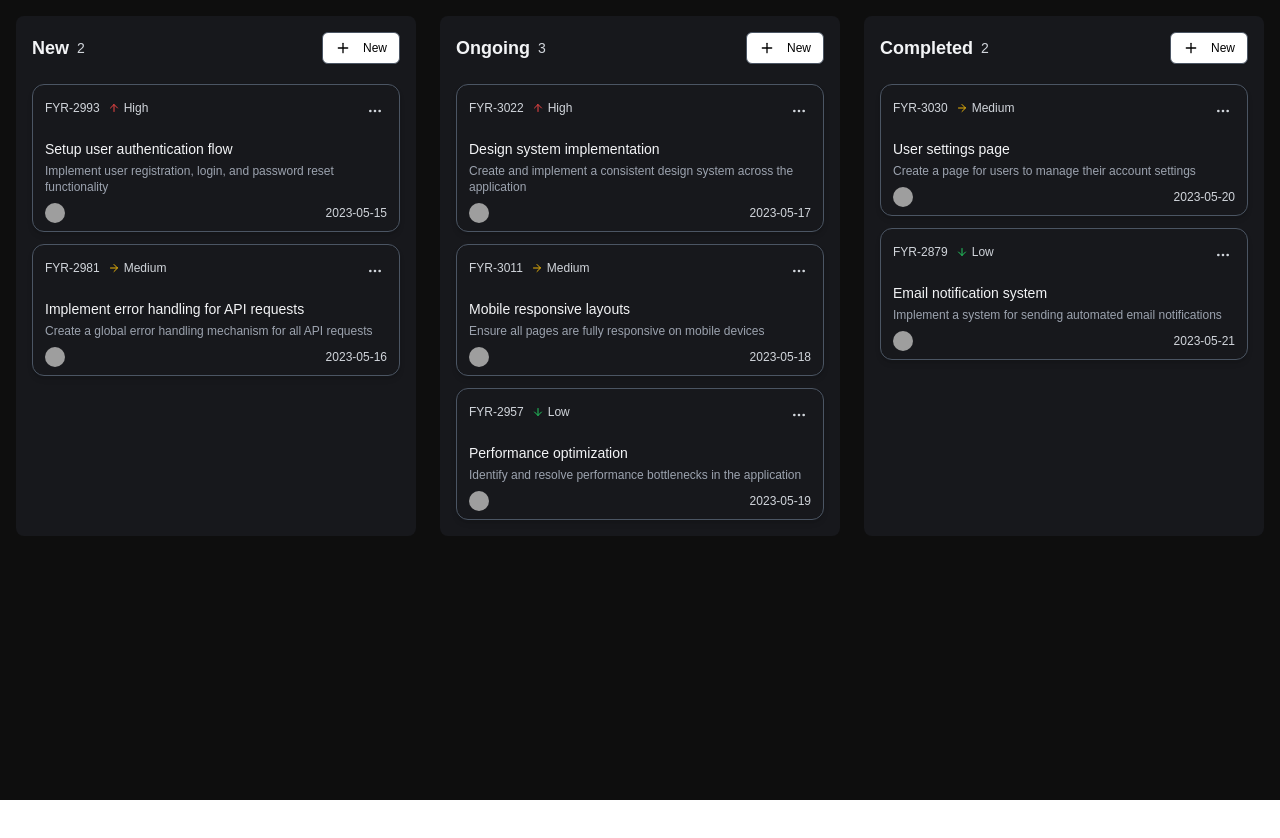
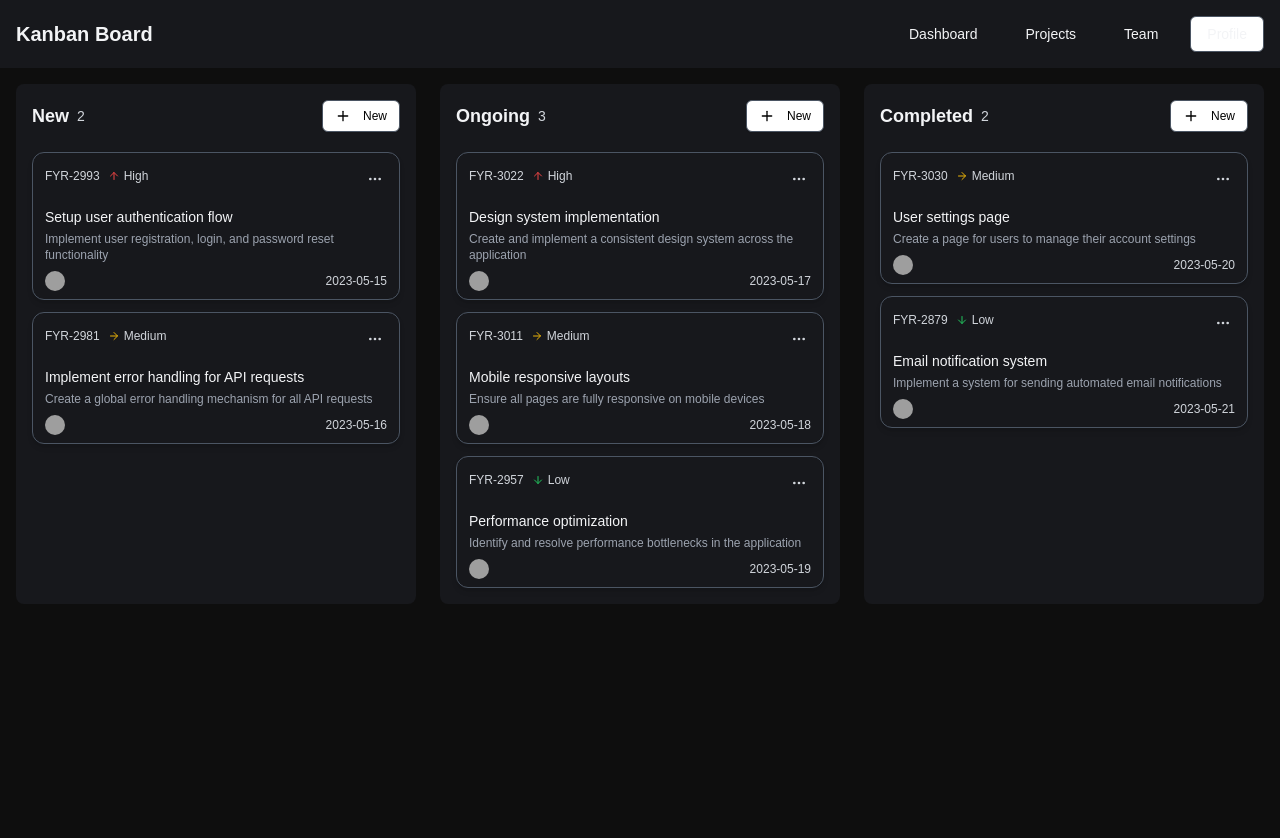
Before and after one commit to Arpit-Kumar231/Peakflow-assign, a Next.js app: page / in a window 1280 px wide. Shown: the top 838 px of the page. Before the commit the page ends 800 px from the top, so only its background shows below. Built offline with nearby package versions, Linux system fonts and the light colour scheme; grey boxes are pictures that could not be loaded.

Commit message:
Added a Navbar

```diff
--- a/components/mainPage.tsx
+++ b/components/mainPage.tsx
@@ -35,6 +35,7 @@ import {
   ArrowDown,
   Plus,
 } from "lucide-react";
+import { Navbar } from "./navbar";
 
 type Priority = "high" | "medium" | "low";
 
@@ -197,6 +198,8 @@ export default function KanbanBoard() {
   ];
 
   return (
+    <div>
+    <Navbar />
     <DragDropContext onDragEnd={onDragEnd}>
       <div className="min-h-screen bg-[#0e0e0e] p-4">
         <div className="grid grid-cols-1 gap-6 md:grid-cols-2 lg:grid-cols-3">
@@ -375,5 +378,6 @@ export default function KanbanBoard() {
         </DialogContent>
       </Dialog>
     </DragDropContext>
+    </div>
   );
 }
--- /dev/null
+++ b/components/navbar.tsx
@@ -0,0 +1,28 @@
+import Link from 'next/link'
+import { Button } from "@/components/ui/button"
+
+export function Navbar() {
+  return (
+    <nav className="bg-[#17181c] p-4 shadow-md">
+      <div className="container mx-auto flex justify-between items-center">
+        <Link href="/" className="text-xl font-bold text-gray-100">
+          Kanban Board
+        </Link>
+        <div className="space-x-4">
+          <Button variant="ghost" className="text-gray-100">
+            Dashboard
+          </Button>
+          <Button variant="ghost" className="text-gray-100">
+            Projects
+          </Button>
+          <Button variant="ghost" className="text-gray-100">
+            Team
+          </Button>
+          <Button variant="outline" className="text-gray-100 border-gray-600">
+            Profile
+          </Button>
+        </div>
+      </div>
+    </nav>
+  )
+}
```
